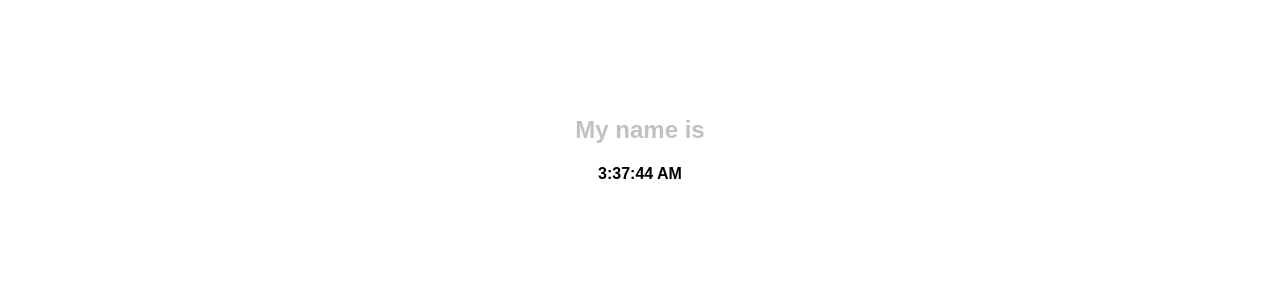
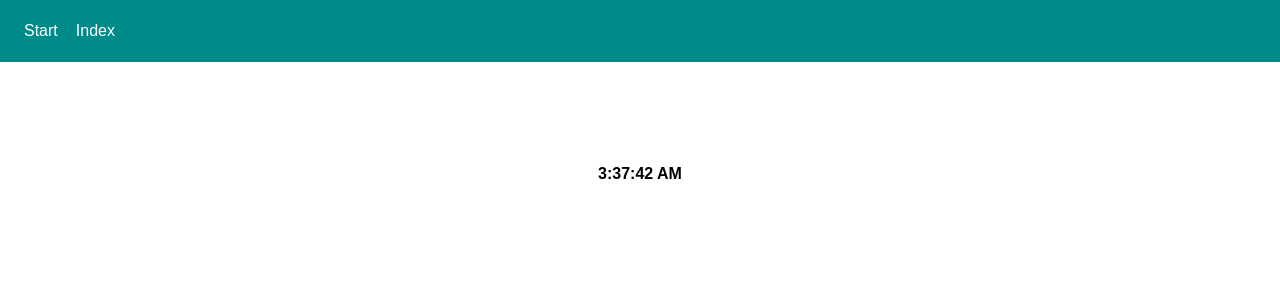
Before and after one commit to jtc10005/react_site, a React (Create React App) app: page / in a window 1280 px wide. Shown: the top 300 px of the page. Built offline with nearby package versions, Linux system fonts and the light colour scheme.

Commit message:
added top navbar

```diff
--- a/src/App.css
+++ b/src/App.css
@@ -97,3 +97,21 @@
 0%,100% { opacity: 0; }
 50% { opacity: 1; }
 }
+
+.TopBar {
+  position: fixed;
+  top: 0;
+  left: 0;
+  display: flex;
+  flex-flow: row nowrap;
+  align-items: center;
+  width: 100%;
+  height: 62px;
+  padding: 0 24px;
+  background-color: darkcyan;
+}
+.TopBar a {
+  color: white;
+  margin-right: 18px;
+  text-decoration: none;
+}
--- a/src/App.js
+++ b/src/App.js
@@ -1,14 +1,18 @@
 import React, { Component } from 'react';
 import './App.css';
-import { BrowserRouter, Route, Switch } from 'react-router-dom';
+import { BrowserRouter, Route, Switch, Link } from 'react-router-dom';
 import { Home } from './containers/home';
 import Index from './containers/index';
 class App extends Component {
   render() {
     return (
       <div className={'container'}>
-        <div className={'content'}>
-          <BrowserRouter basename="">
+        <BrowserRouter basename="">
+          <div className={'content'}>
+            <div className="TopBar">
+              <Link to="/">Start</Link>
+              <Link to="/Index">Index</Link>
+            </div>
             <Switch>
               {/* `component` will render when `path` matches the user's location */}
               {/* `exact` makes it so it only renders if `path` matches exactly. */}
@@ -16,9 +20,8 @@ class App extends Component {
               <Route exact path="/" component={Home} />
               <Route path="/Index" component={Index} />
             </Switch>
-          </BrowserRouter>
-          {/* <TimedText /> */}
-        </div>
+          </div>
+        </BrowserRouter>
       </div>
     );
   }
```
